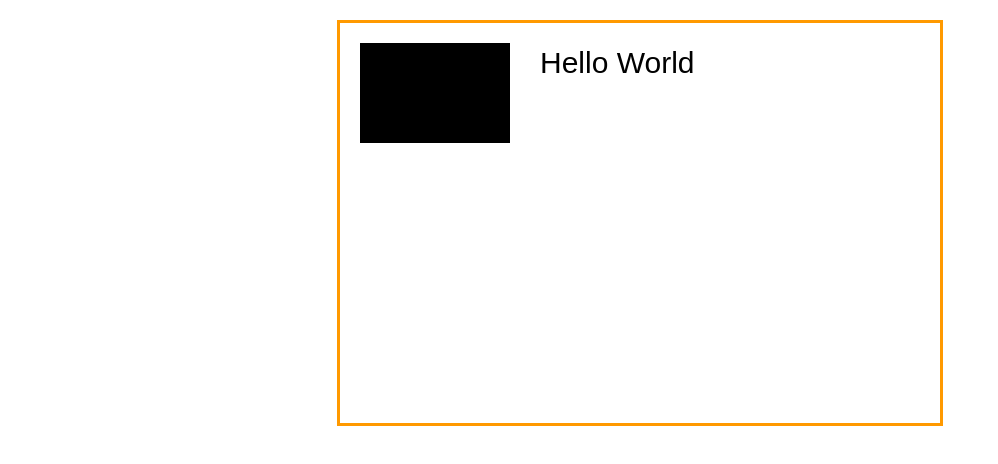
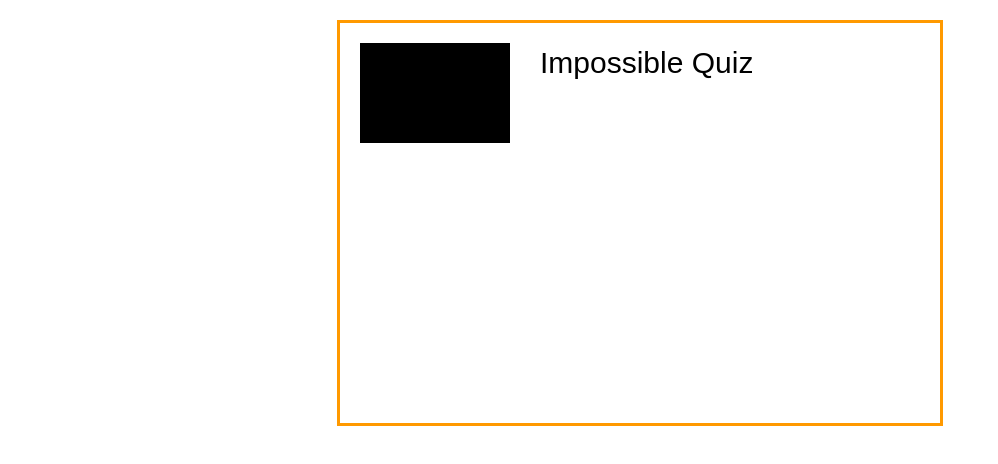
Before and after one commit to filtoid/ladders_impossible_quiz, a plain HTML site: page phil/index.html in a window 1280 px wide. Shown: the part 46-510 px from the top of the page, without its empty margins (0-998 px from the left). Drawn offline with nearby package versions, Linux system fonts and the light colour scheme.

Commit message:
Added in menu page

```diff
--- a/phil/gameloop.js
+++ b/phil/gameloop.js
@@ -6,11 +6,14 @@ var ctx = null; // Useful to have a global reference for measuring fonts for ins
 var canvas = null; // The main drawing area
 var currentTime = 0; // For debugging - you can store the current time and see how it's changed
 
+var cur_screen = null;
+
 function loadGame(){
 	canvas = document.getElementById('canvas');
 	ctx = canvas.getContext('2d');
 
 	// Do setup code here - make resources/assign things etc
+  cur_screen = new PJMenu();
 
 	// The following line sets up the game loop
 	setInterval(update, SECONDSBETWEENFRAMES * 500);
@@ -26,10 +29,8 @@ function update(){
 	ctx.save();
 
 	//Do you drawing here - make your resources draw themselves
-  ctx.fillRect(20,20,150,100);
-
-  ctx.font = "30px Arial";
-  ctx.fillText("Hello World",200,50);
+  cur_screen.update();
+  cur_screen.draw(ctx);
 
 	ctx.restore();
 }
--- a/phil/index.html
+++ b/phil/index.html
@@ -1,6 +1,7 @@
 <html>
   <head>
     <script type="text/javascript" src="http://ajax.googleapis.com/ajax/libs/jquery/1.5/jquery.min.js"></script>
+    <script type='text/javascript' src='./menu.js'></script>
     <script type="text/javascript" src="./gameloop.js"></script>
 
   </head>
--- /dev/null
+++ b/phil/menu.js
@@ -0,0 +1,16 @@
+function PJMenu(){
+    this.update = pj_menu_update;
+    this.draw = pj_menu_draw;
+}
+
+function pj_menu_update(){
+
+}
+
+function pj_menu_draw(ctx){
+  ctx.fillRect(20,20,150,100);
+
+  ctx.font = "30px Arial";
+  ctx.fillText("Impossible Quiz",200,50);
+
+}
```
